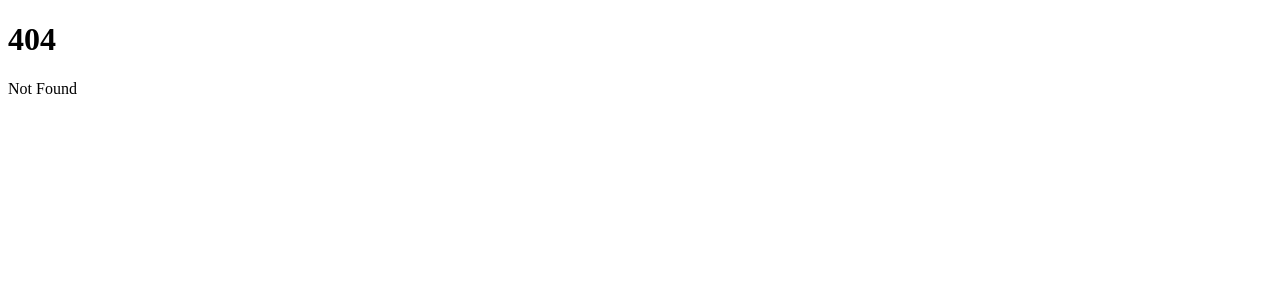
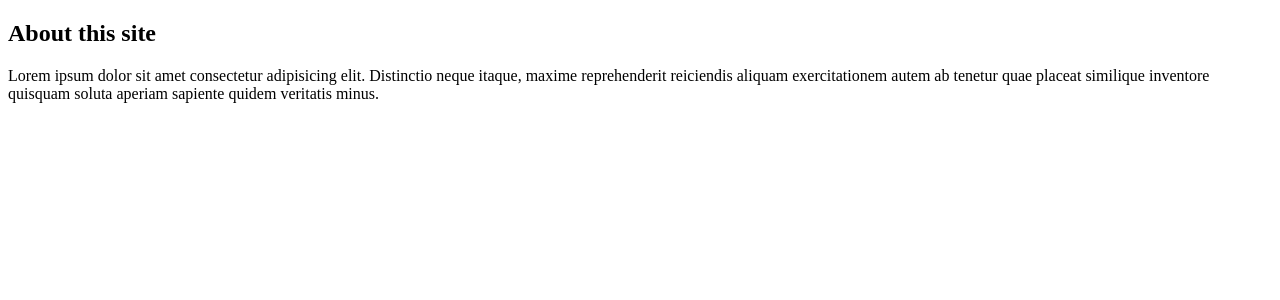
Before and after one commit to mintsj1/websites, a SvelteKit app in the folder 1throwaway/socialgg/: page /about in a window 1280 px wide. Before the commit this address had no page. Shown: the top 300 px of the page. Built offline with nearby package versions, Linux system fonts and the light colour scheme.

Commit message:
commit about page

```diff
--- /dev/null
+++ b/1throwaway/socialgg/src/routes/about/+page.svelte
@@ -0,0 +1,7 @@
+<script>
+
+</script>
+
+<h2>About this site</h2>
+
+<p>Lorem ipsum dolor sit amet consectetur adipisicing elit. Distinctio neque itaque, maxime reprehenderit reiciendis aliquam exercitationem autem ab tenetur quae placeat similique inventore quisquam soluta aperiam sapiente quidem veritatis minus.</p>
```
Also changed, not shown: 1throwaway/socialgg/src/routes/comment-section/+page.js (added), 1throwaway/socialgg/src/routes/comment-section/+page.svelte (added).
